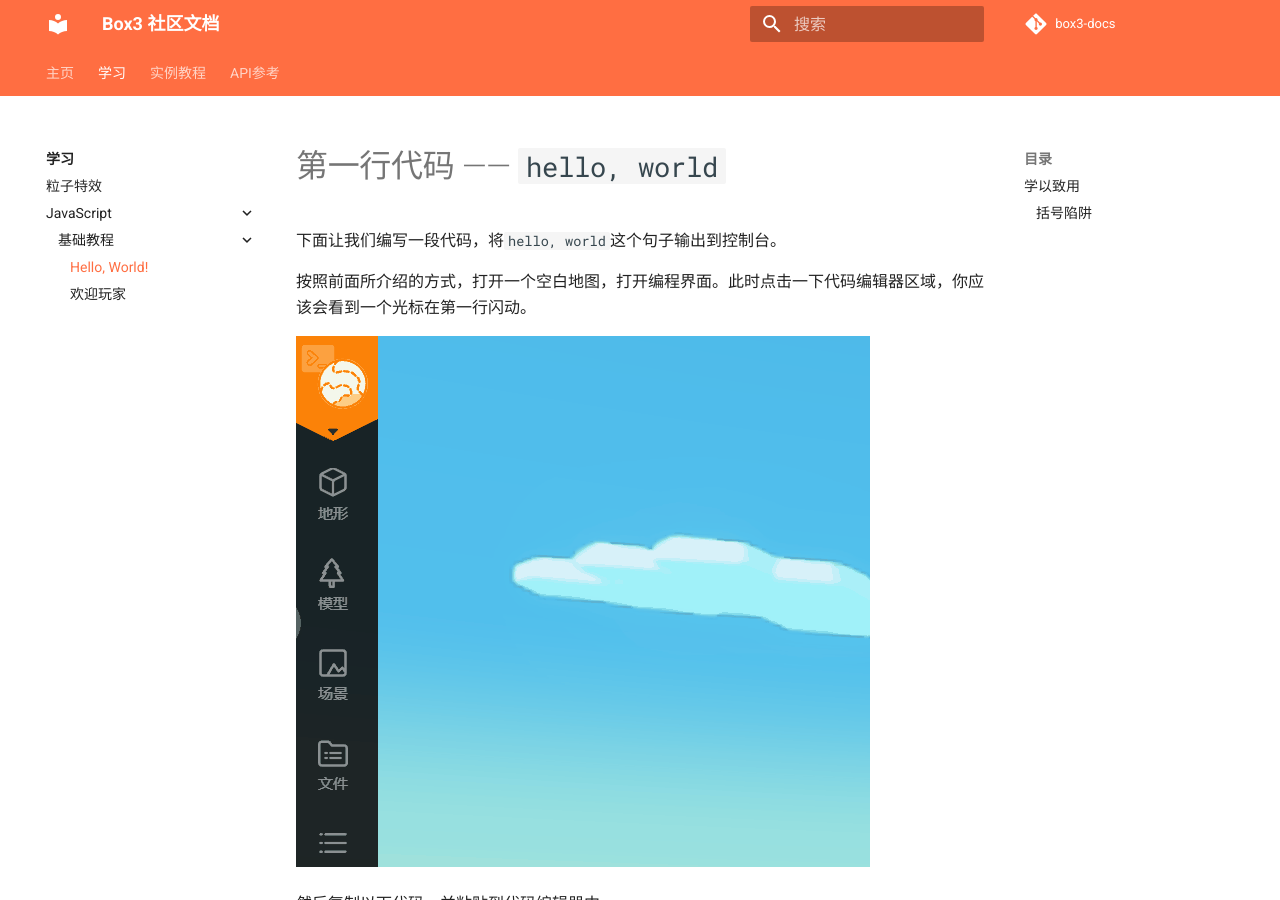
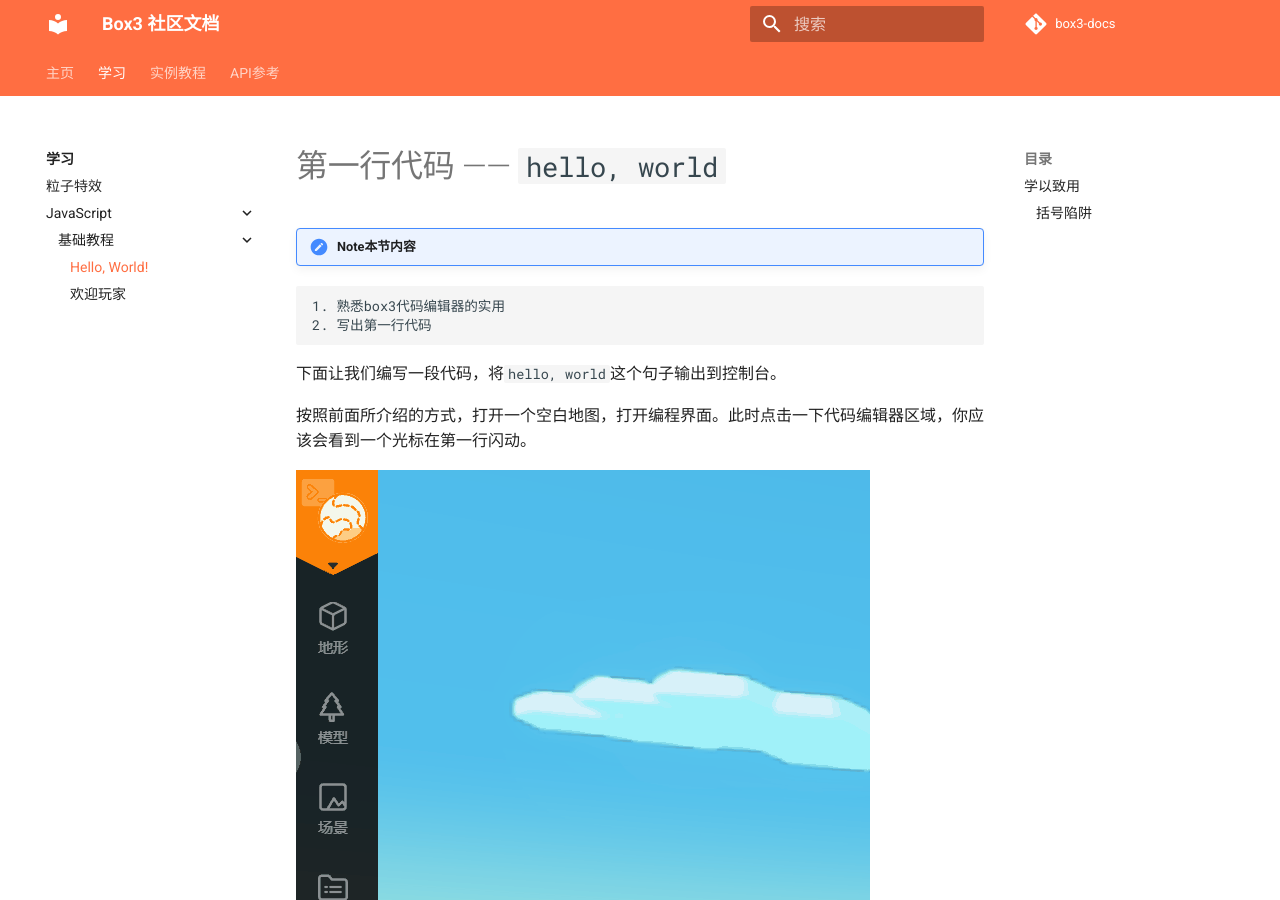
Before and after one commit to genius-alray/box3-docs, an MkDocs documentation site: the page built from docs/learn/js/base/01-hello-world.md, in a window 1280 px wide and 900 px high. Built offline with MkDocs 1.6.1 and Material for MkDocs 9.7.7, drawn with Linux system fonts in a browser that asks for light colours; comment, search, counter and statistics services are not loaded.

Commit message:
Update 01-hello-world.md

````diff
--- a/docs/learn/js/base/01-hello-world.md
+++ b/docs/learn/js/base/01-hello-world.md
@@ -1,4 +1,10 @@
 # 第一行代码 —— `hello, world`
+
+!!! note本节内容
+```
+1. 熟悉box3代码编辑器的实用
+2. 写出第一行代码
+```
 
 下面让我们编写一段代码，将`hello, world`这个句子输出到控制台。
 
````
